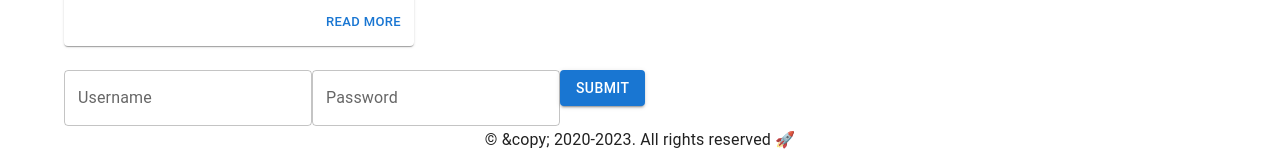
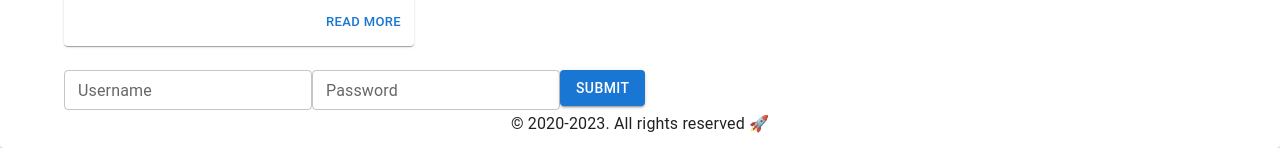
Before and after one commit to Shubhofficial1/react-poc, a React (Create React App) app: page / in a window 1280 px wide. Shown: the part 1112-1272 px from the top of the page. Built offline with nearby package versions, Linux system fonts and the light colour scheme.

Commit message:
Added Form Component

```diff
--- a/src/App.js
+++ b/src/App.js
@@ -15,6 +15,8 @@ import Form from "./components/Form";
 
 const App = () => {
   const [name, setName] = useState("");
+  const [username, setUsername] = useState("");
+  const [password, setPassword] = useState("");
 
   const handleButtonClick = () => {
     alert("Submit Button Clicked");
@@ -77,12 +79,22 @@ const App = () => {
           <br />
 
           {/* Form Component */}
-          <Form />
+          <Form
+            username={username}
+            password={password}
+            onNameChange={(e) => setUsername(e.target.value)}
+            onPasswordChange={(e) => setPassword(e.target.value)}
+            onSubmit={() => {
+              console.log("Form Submitted");
+              setUsername("");
+              setPassword("");
+            }}
+          />
         </Container>
 
         {/* Footer Component */}
         <Footer
-          text={"&copy; 2020-2023. All rights reserved 🚀"}
+          text={"2020-2023. All rights reserved 🚀"}
           variant="subtitle1"
         />
       </Body>
--- a/src/components/Form.js
+++ b/src/components/Form.js
@@ -1,15 +1,21 @@
-import React, { useState } from "react";
+import React from "react";
 import { TextField, Button } from "@mui/material";
 
-const Form = () => {
-  const [username, setUsername] = useState("");
-  const [password, setPassword] = useState("");
-
+const Form = ({
+  username,
+  password,
+  onNameChange,
+  onPasswordChange,
+  onSubmit,
+}) => {
   const handleFormSubmit = (e) => {
     e.preventDefault();
-    // Form submit logic to be written here
     console.log(`UserName : ${username} `);
     console.log(`Password : ${password} `);
+
+    if (onSubmit) {
+      onSubmit({ username, password });
+    }
   };
   return (
     <form>
@@ -17,15 +23,16 @@ const Form = () => {
         label="Username"
         variant="outlined"
         value={username}
-        onChange={(e) => setUsername(e.target.value)}
+        size="small"
+        onChange={onNameChange}
       />
-
       <TextField
         label="Password"
         variant="outlined"
         type="password"
         value={password}
-        onChange={(e) => setPassword(e.target.value)}
+        size="small"
+        onChange={onPasswordChange}
       />
 
       <Button variant="contained" color="primary" onClick={handleFormSubmit}>
```
Also changed, not shown: 1 other file (tests, documents, lock files or other folders).
